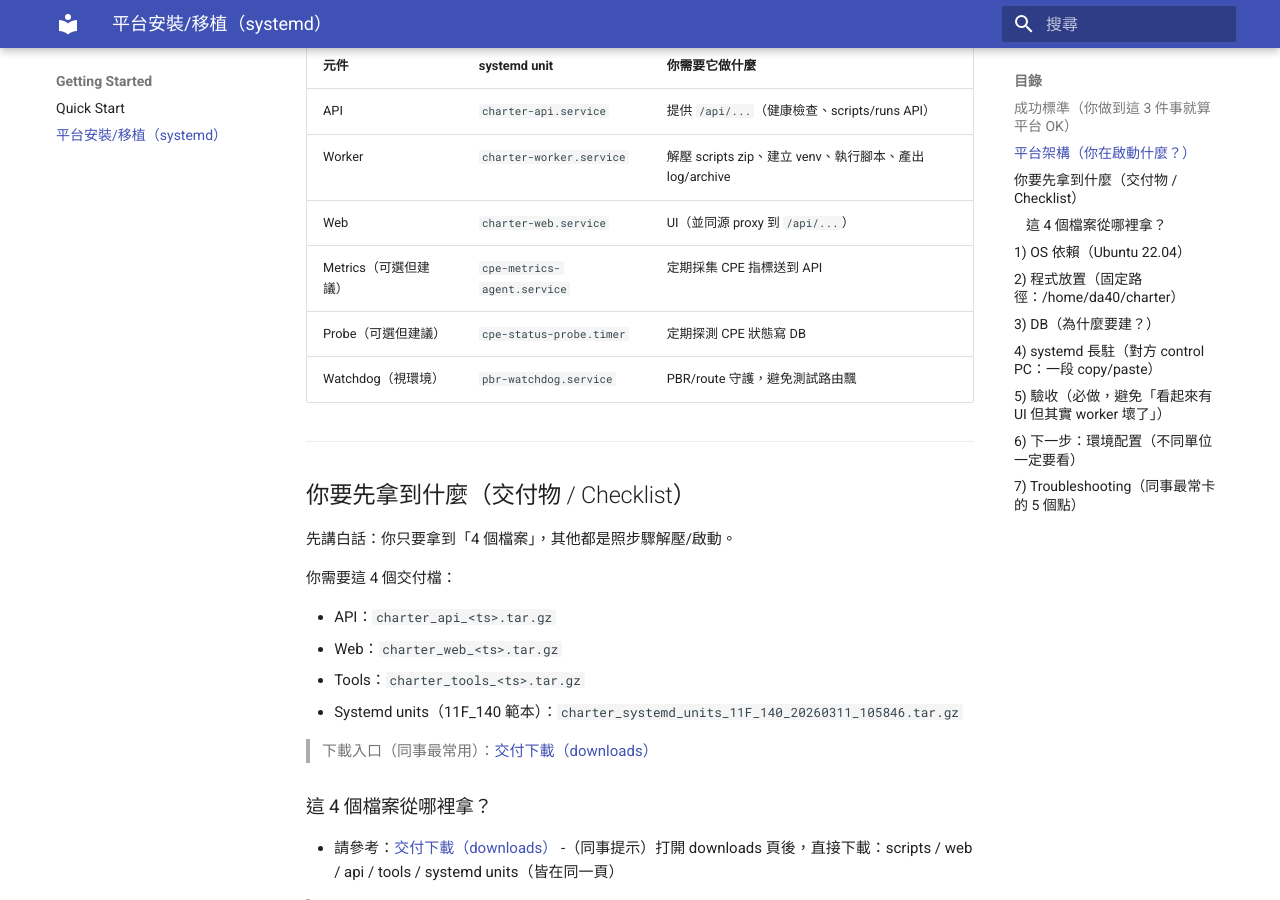
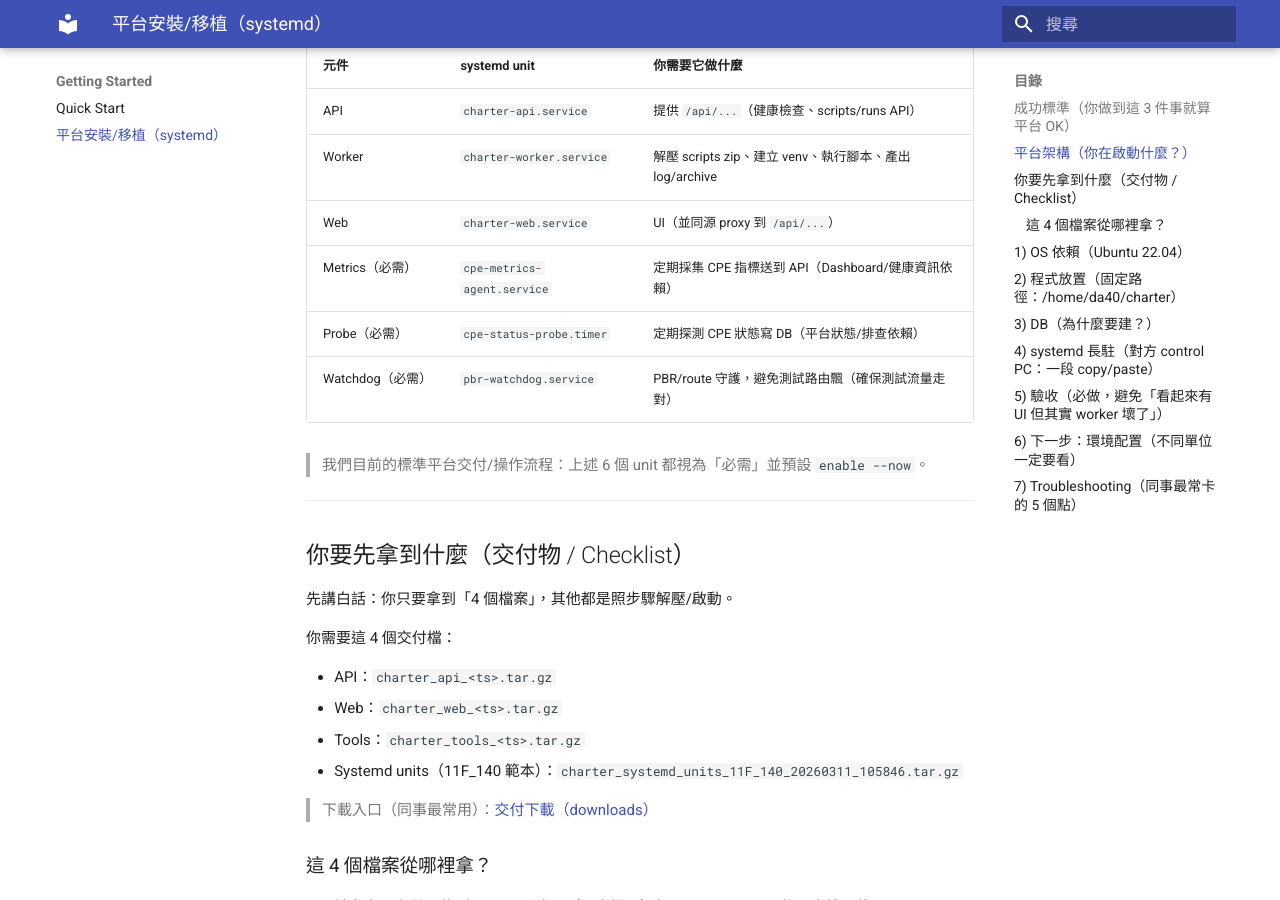
Before and after one commit to askeywifisit-ui/charter_project, an MkDocs documentation site: the page built from docs/charter_site/docs/getting_started/platform_install.md, in a window 1280 px wide and 900 px high, scrolled down 809 px. Built offline with MkDocs 1.6.1 and Material for MkDocs 9.7.7, drawn with Linux system fonts in a browser that asks for light colours; comment, search, counter and statistics services are not loaded.

Commit message:
Docs: mark metrics/probe/watchdog as required units

```diff
--- a/docs/charter_site/docs/getting_started/platform_install.md
+++ b/docs/charter_site/docs/getting_started/platform_install.md
@@ -32,9 +32,11 @@ curl -fsSL http://127.0.0.1:5173/api/runs/worker/status | python3 -m json.tool
 | API | `charter-api.service` | 提供 `/api/...`（健康檢查、scripts/runs API） |
 | Worker | `charter-worker.service` | 解壓 scripts zip、建立 venv、執行腳本、產出 log/archive |
 | Web | `charter-web.service` | UI（並同源 proxy 到 `/api/...`） |
-| Metrics（可選但建議） | `cpe-metrics-agent.service` | 定期採集 CPE 指標送到 API |
-| Probe（可選但建議） | `cpe-status-probe.timer` | 定期探測 CPE 狀態寫 DB |
-| Watchdog（視環境） | `pbr-watchdog.service` | PBR/route 守護，避免測試路由飄 |
+| Metrics（必需） | `cpe-metrics-agent.service` | 定期採集 CPE 指標送到 API（Dashboard/健康資訊依賴） |
+| Probe（必需） | `cpe-status-probe.timer` | 定期探測 CPE 狀態寫 DB（平台狀態/排查依賴） |
+| Watchdog（必需） | `pbr-watchdog.service` | PBR/route 守護，避免測試路由飄（確保測試流量走對） |
+
+> 我們目前的標準平台交付/操作流程：上述 6 個 unit 都視為「必需」並預設 `enable --now`。
 
 ---
 
```
